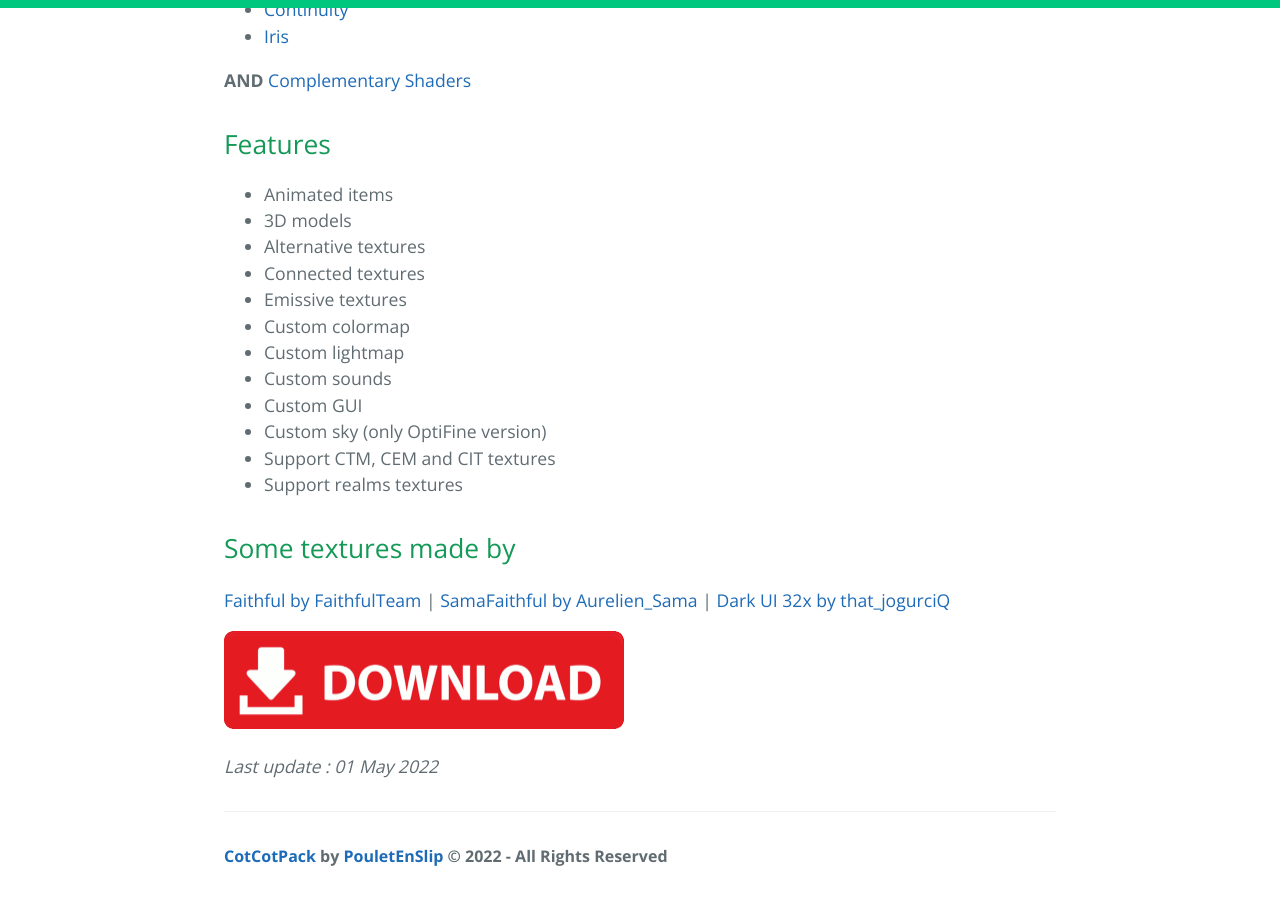
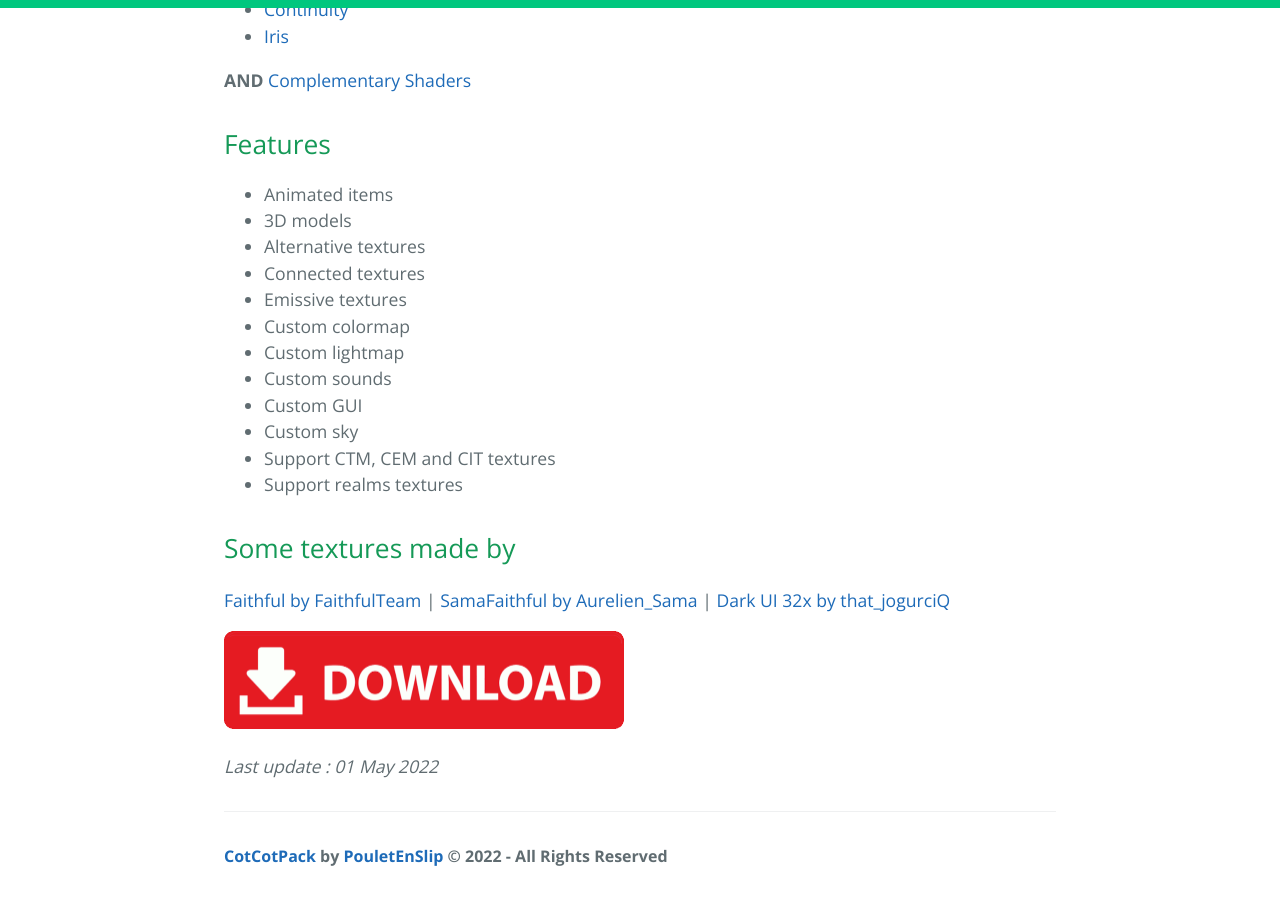
Before and after one commit to PouletEnSlip/pouletenslip.github.io, a Jekyll site: the page built from pages/cotcotpack/index.md, in a window 1280 px wide and 900 px high, scrolled down 1817 px. Built offline with Jekyll 4.4.1, drawn with Linux system fonts in a browser that asks for light colours; comment, search, counter and statistics services are not loaded.

Commit message:
Update index.md

```diff
--- a/pages/cotcotpack/index.md
+++ b/pages/cotcotpack/index.md
@@ -33,7 +33,7 @@
 * Custom lightmap
 * Custom sounds
 * Custom GUI
-* Custom sky (only OptiFine version)
+* Custom sky
 * Support CTM, CEM and CIT textures
 * Support realms textures
 
```
